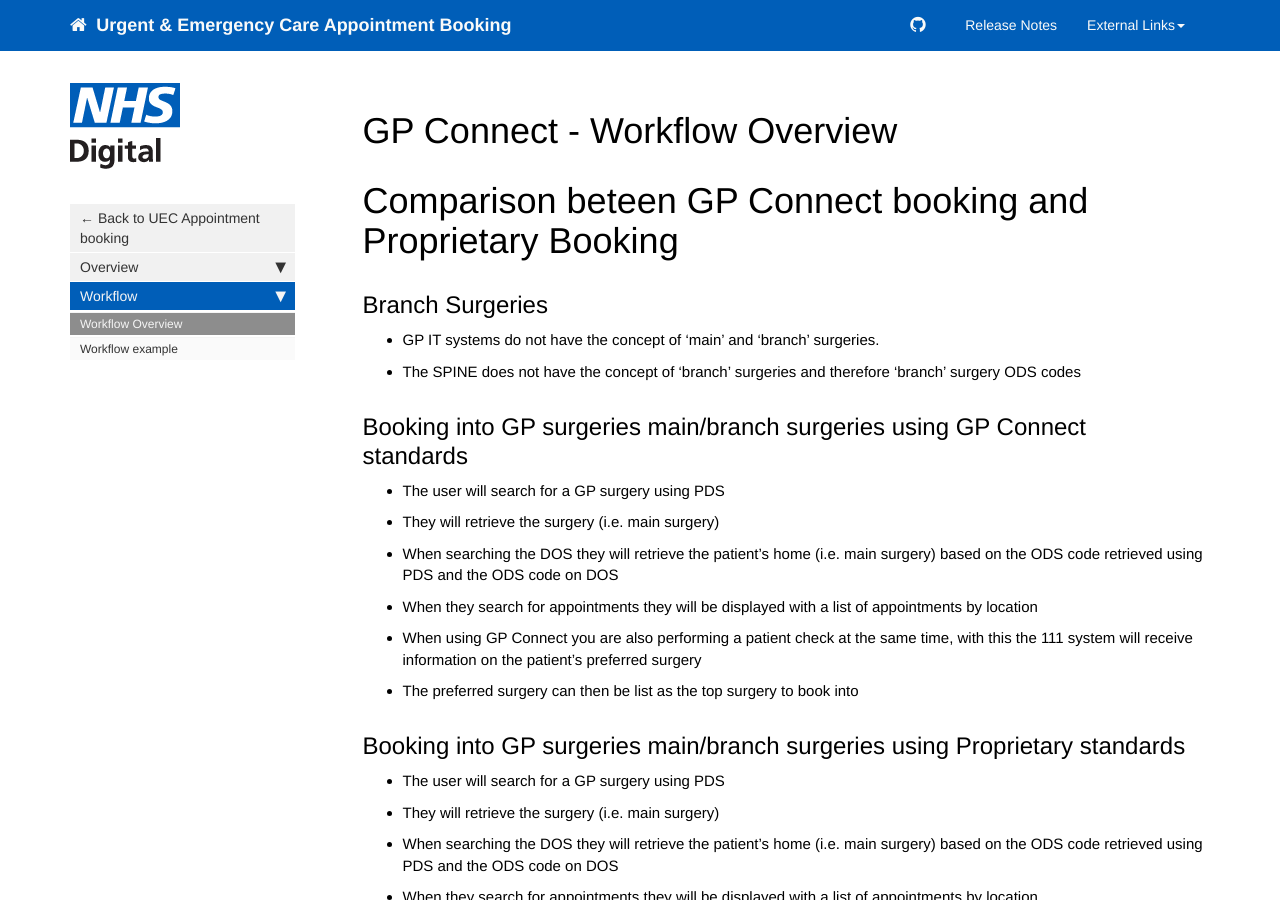
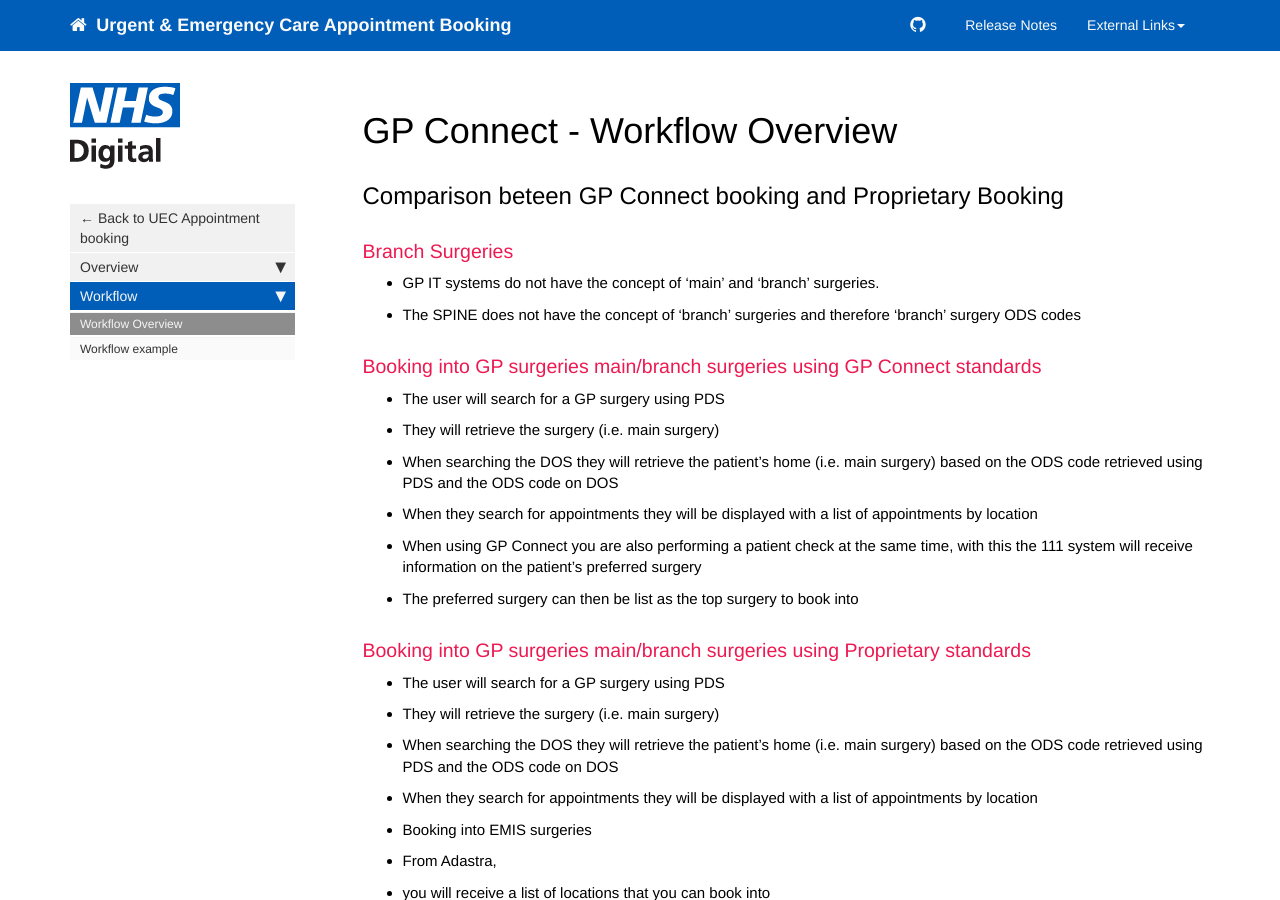
Before and after one commit to nhsd-a2si/docs-uec-appts, a Jekyll site: the page built from _pages/functional_spec/gpc/gpc_wfoverview.md, in a window 1280 px wide and 900 px high. Built offline with Jekyll 4.4.1, drawn with Linux system fonts in a browser that asks for light colours; nearby versions of some CDN libraries.

```diff
--- a/_pages/functional_spec/gpc/gpc_wfoverview.md
+++ b/_pages/functional_spec/gpc/gpc_wfoverview.md
@@ -7,14 +7,14 @@ toc: false
 folder: functional_spec
 ---
 
-# Comparison beteen GP Connect booking and Proprietary Booking
+## Comparison beteen GP Connect booking and Proprietary Booking
 
-## Branch Surgeries
+### Branch Surgeries
 
 *	GP IT systems do not have the concept of ‘main’ and ‘branch’ surgeries.
 *	The SPINE does not have the concept of ‘branch’ surgeries and therefore ‘branch’ surgery ODS codes
 
-## Booking into GP surgeries main/branch surgeries using GP Connect standards
+### Booking into GP surgeries main/branch surgeries using GP Connect standards
 
 * The user will search for a GP surgery using PDS
 *	They will retrieve the surgery (i.e. main surgery)
@@ -23,7 +23,7 @@ folder: functional_spec
 *	When using GP Connect you are also performing a patient check at the same time, with this the 111 system will receive information on the patient’s preferred surgery
 *	The preferred surgery can then be list as the top surgery to book into
 
-## Booking into GP surgeries main/branch surgeries using Proprietary standards
+### Booking into GP surgeries main/branch surgeries using Proprietary standards
 
 *	The user will search for a GP surgery using PDS
 *	They will retrieve the surgery (i.e. main surgery)
```
